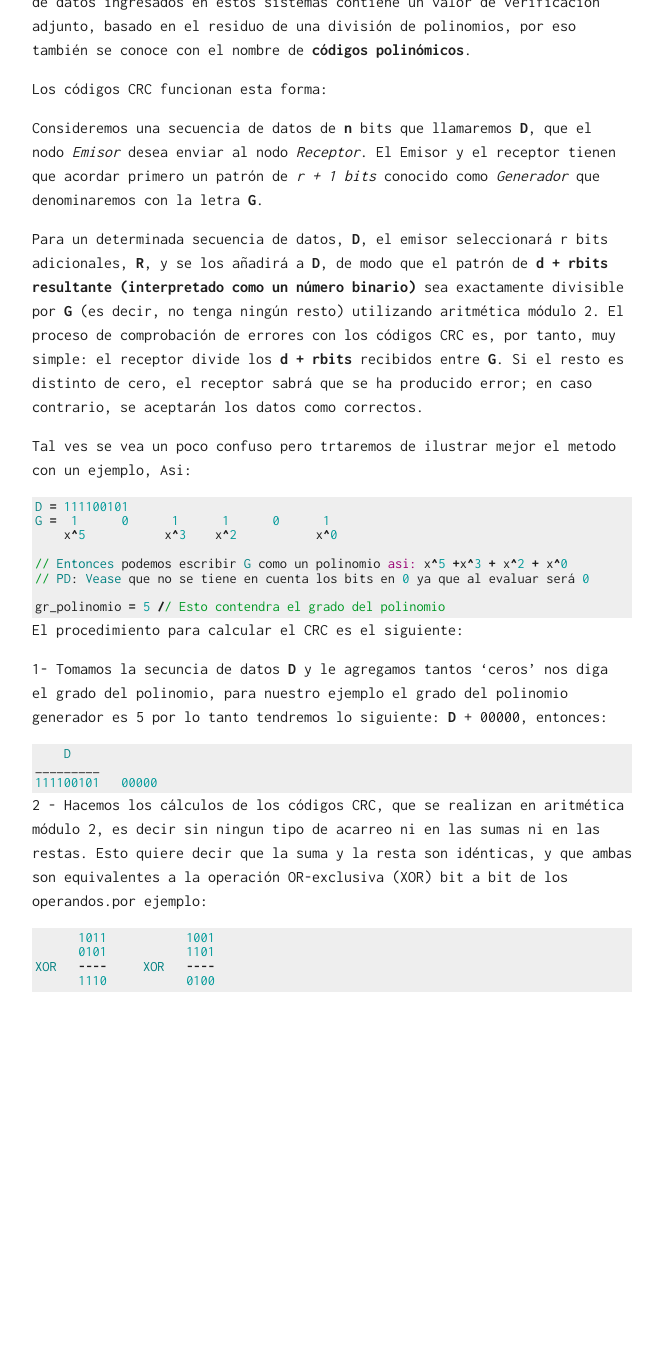
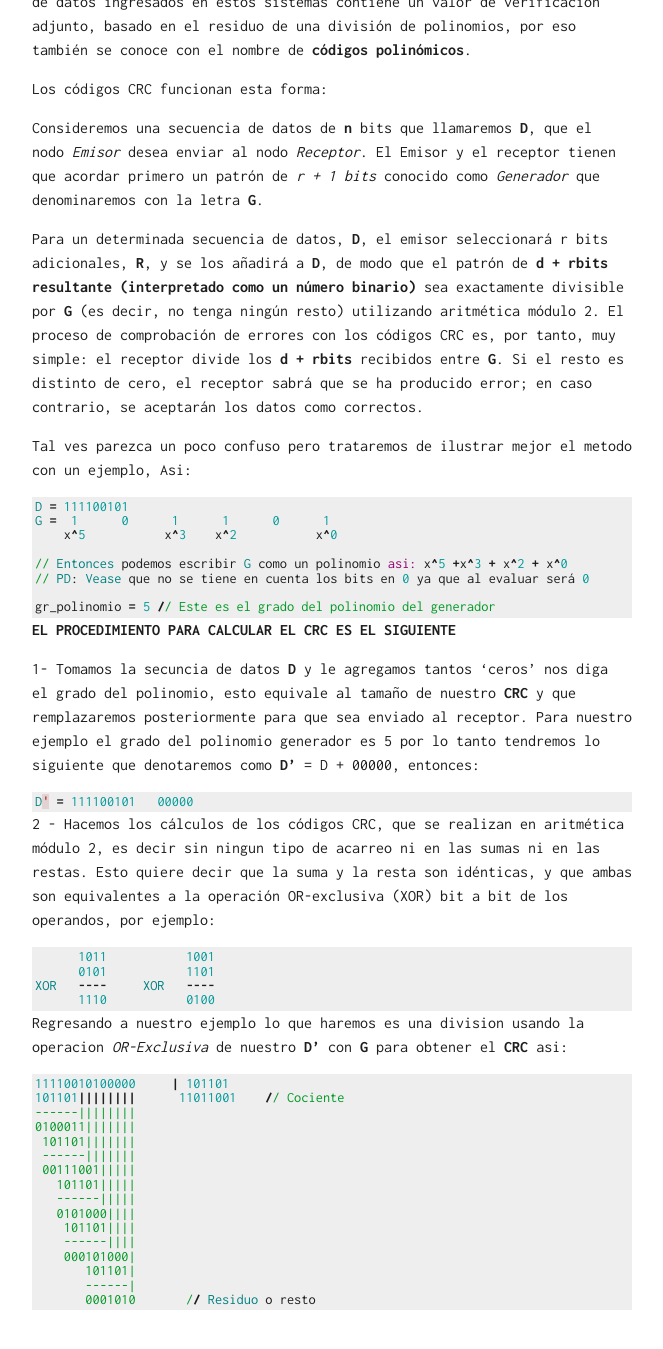
Before and after one commit to AlbCM/albcm.github.io, a Jekyll site: the page built from _posts/16-09-07-Codigo-de-redundancia-ciclica-CRC.markdown, in a window 1280 px wide and 1400 px high, scrolled down 300 px. Shown: the top 1349 px of the window, without its empty margins (308-971 px from the left). Built offline with Jekyll 4.4.1, drawn with Linux system fonts in a browser that asks for light colours; comment, search, counter and statistics services are not loaded; before the commit the page ends 1382 px from its top, so only the background shows below that.

Commit message:
Update 16-09-07-Codigo-de-redundancia-ciclica-CRC.markdown

```diff
--- a/_posts/16-09-07-Codigo-de-redundancia-ciclica-CRC.markdown
+++ b/_posts/16-09-07-Codigo-de-redundancia-ciclica-CRC.markdown
@@ -13,7 +13,7 @@ Consideremos una secuencia de datos de **n** bits que llamaremos **D**, que el n
 
 Para un determinada secuencia de datos, **D**, el emisor seleccionará r bits adicionales, **R**, y se los añadirá a **D**, de modo que el patrón de **d + rbits resultante (interpretado como un número binario)** sea exactamente divisible por **G** (es decir, no tenga ningún resto) utilizando aritmética módulo 2. El proceso de comprobación de errores con los códigos CRC es, por tanto, muy simple: el receptor divide los **d + rbits** recibidos entre **G**. Si el resto es distinto de cero, el receptor sabrá que se ha producido error; en caso contrario, se aceptarán los datos como correctos.
 
-Tal ves se vea un poco confuso pero trtaremos de ilustrar mejor el metodo con un ejemplo, Asi:
+Tal ves parezca un poco confuso pero trataremos de ilustrar mejor el metodo con un ejemplo, Asi:
 
 {% highlight ruby  %}
 D = 111100101
@@ -23,23 +23,22 @@ G =  1      0      1      1      0      1
 // Entonces podemos escribir G como un polinomio asi: x^5 +x^3 + x^2 + x^0
 // PD: Vease que no se tiene en cuenta los bits en 0 ya que al evaluar será 0
 
-gr_polinomio = 5 // Esto contendra el grado del polinomio
+gr_polinomio = 5 // Este es el grado del polinomio del generador
 
 
 {% endhighlight %}
 
-El procedimiento para calcular el CRC es el siguiente:
+**EL PROCEDIMIENTO PARA CALCULAR EL CRC ES EL SIGUIENTE**
 
-1- Tomamos la secuncia de datos **D** y le agregamos tantos 'ceros' nos diga el grado del polinomio, para nuestro ejemplo el grado del polinomio generador es 5 por lo tanto tendremos lo siguiente:   **D** + 00000, entonces:
+1- Tomamos la secuncia de datos **D** y le agregamos tantos 'ceros' nos diga el grado del polinomio, esto equivale al tamaño de nuestro **CRC** y que remplazaremos posteriormente para que sea enviado al receptor. Para nuestro ejemplo el grado del polinomio generador es 5 por lo tanto tendremos lo siguiente que denotaremos como **D'** =  D + 00000, entonces:
 
 {% highlight ruby  %}
-    D
-_________
-111100101   00000
+
+D' = 111100101   00000
 
 {% endhighlight %}
 
-2 - Hacemos los cálculos de los códigos CRC, que se realizan en aritmética módulo 2, es decir sin ningun tipo de acarreo ni en las sumas ni en las restas. Esto quiere decir que la suma y la resta son idénticas, y que ambas son equivalentes a la operación OR-exclusiva (XOR) bit a bit de los operandos.por ejemplo:
+2 - Hacemos los cálculos de los códigos CRC, que se realizan en aritmética módulo 2, es decir sin ningun tipo de acarreo ni en las sumas ni en las restas. Esto quiere decir que la suma y la resta son idénticas, y que ambas son equivalentes a la operación OR-exclusiva (XOR) bit a bit de los operandos, por ejemplo:
 
 {% highlight ruby  %}
       1011           1001
@@ -48,3 +47,25 @@ XOR   ----     XOR   ----
       1110           0100
 
 {% endhighlight %}
+
+Regresando a nuestro ejemplo lo que haremos es una division usando la operacion *OR-Exclusiva* de nuestro **D'** con **G** para obtener el **CRC** asi:
+
+{% highlight ruby  %}
+
+11110010100000     | 101101
+101101||||||||      11011001    // Cociente
+------||||||||
+0100011|||||||
+ 101101|||||||
+ ------|||||||
+ 00111001|||||
+   101101|||||
+   ------|||||
+   0101000||||
+    101101||||
+    ------||||
+    000101000|
+       101101|
+       ------|
+       0001010       // Residuo o resto
+{% endhighlight %}
```
